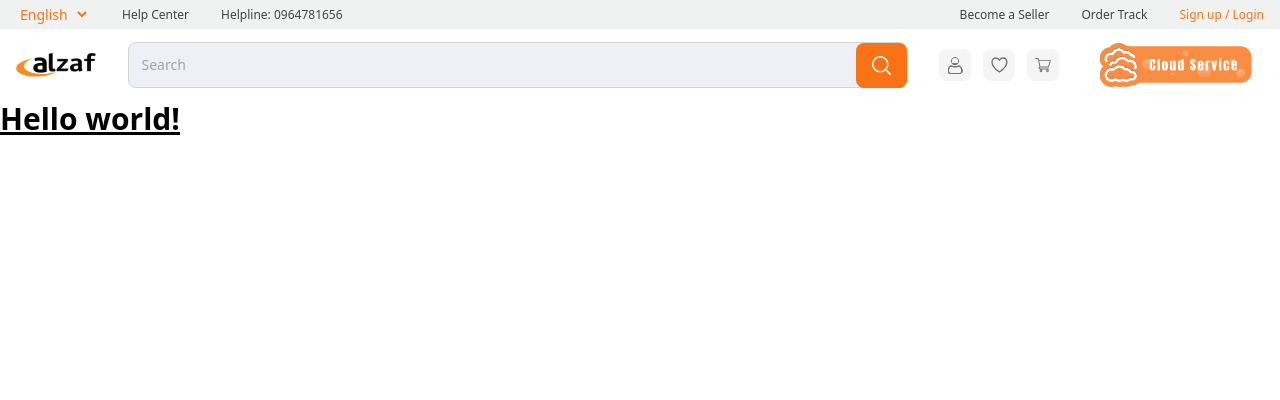
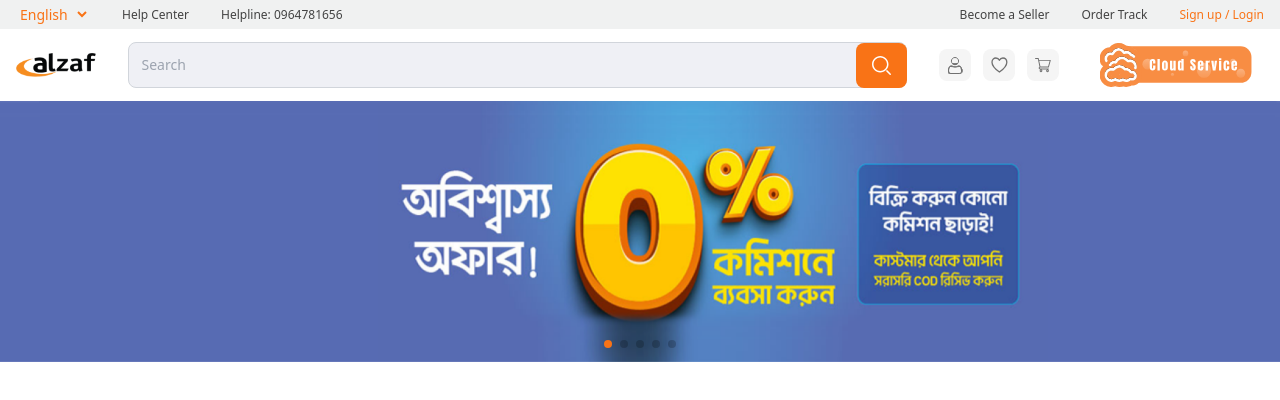
Before and after one commit to fazlerabbytalukder/ecom-alzaf-nextjs, a Next.js app: page / in a window 1280 px wide. Shown: the top 400 px of the page. Built offline with nearby package versions, Linux system fonts and the light colour scheme.

Commit message:
swiper js

```diff
--- a/app/globals.css
+++ b/app/globals.css
@@ -5,3 +5,7 @@
 .icon-button {
     @apply bg-[#F5F5F5] w-[32px] h-[32px] flex items-center justify-center rounded-lg
 }
+
+.swiper-pagination-bullet-active {
+    background: #F97316 !important;
+}
--- a/app/page.js
+++ b/app/page.js
@@ -1,10 +1,9 @@
+import HeroSection from "@/components/hero/HeroSection";
 
 export default function Home() {
   return (
     <div>
-      <h1 className="text-3xl font-bold underline">
-        Hello world!
-      </h1>
+      <HeroSection />
     </div>
   );
 }
--- a/components/hero/HeroSection.jsx
+++ b/components/hero/HeroSection.jsx
@@ -1,8 +1,70 @@
+'use client'
+import banner from "@/app/images/slide banner.png";
+import Image from 'next/image';
+import 'swiper/css';
+import 'swiper/css/navigation';
+import 'swiper/css/pagination';
+import 'swiper/css/scrollbar';
+import { Pagination } from 'swiper/modules';
+import { Swiper, SwiperSlide } from 'swiper/react';
 
 const HeroSection = () => {
     return (
         <div>
-            <p>hero section</p>
+            <Swiper
+                spaceBetween={0}
+                slidesPerView={1}
+                pagination={{ clickable: true }}
+                modules={[Pagination]} // Add the Pagination module here
+                onSwiper={(swiper) => console.log(swiper)}
+                onSlideChange={() => console.log('slide change')}
+            >
+                <SwiperSlide>
+                    <Image
+                        src={banner}
+                        alt="banner"
+                        layout="responsive" // Add layout to ensure proper image sizing
+                        width={1600} // Set image width
+                        height={600} // Set image height
+                    />
+                </SwiperSlide>
+                <SwiperSlide>
+                    <Image
+                        src={banner}
+                        alt="banner"
+                        layout="responsive"
+                        width={1600}
+                        height={600}
+                    />
+                </SwiperSlide>
+                <SwiperSlide>
+                    <Image
+                        src={banner}
+                        alt="banner"
+                        layout="responsive"
+                        width={1600}
+                        height={600}
+                    />
+                </SwiperSlide>
+                <SwiperSlide>
+                    <Image
+                        src={banner}
+                        alt="banner"
+                        layout="responsive"
+                        width={1600}
+                        height={600}
+                    />
+                </SwiperSlide>
+                <SwiperSlide>
+                    <Image
+                        src={banner}
+                        alt="banner"
+                        layout="responsive"
+                        width={1600}
+                        height={600}
+                    />
+                </SwiperSlide>
+            </Swiper>
         </div>
     );
 };
--- a/package.json
+++ b/package.json
@@ -14,6 +14,7 @@
     "react": "19.0.0-rc-02c0e824-20241028",
     "react-dom": "19.0.0-rc-02c0e824-20241028",
     "react-hook-form": "^7.53.1",
+    "swiper": "^11.1.14",
     "yup": "^1.4.0"
   },
   "devDependencies": {
```
Also changed, not shown: app/images/slide banner.png (added), 1 other file (tests, documents, lock files or other folders).
